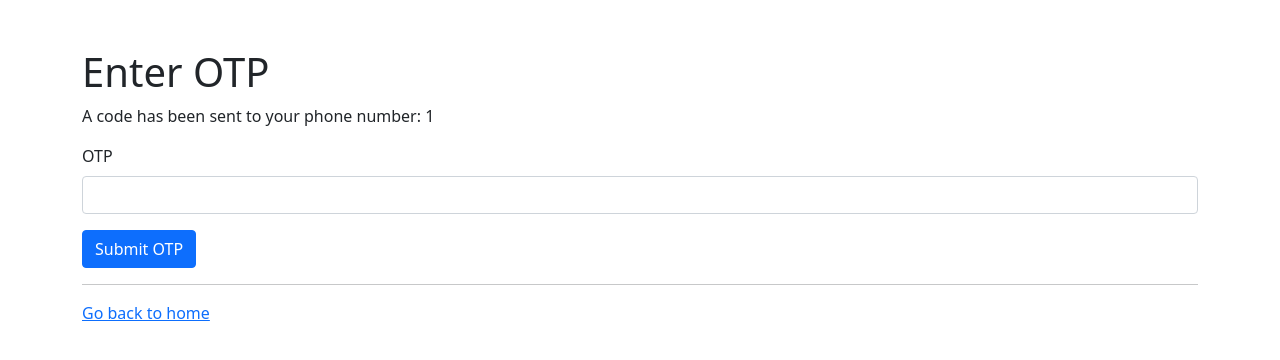
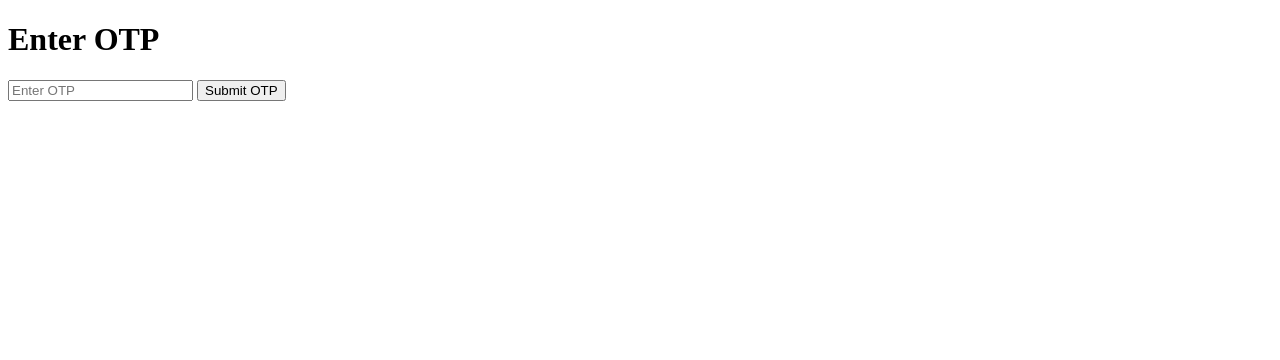
Before and after one commit to Crizen-opp/bot, a Flask app: template templates/otp_form.html in a window 1280 px wide. Shown: the top 360 px of the page. Run offline with Flask 3, Linux system fonts and the light colour scheme; the template is opened without the code that fills it: most values are stand-ins (such as "Sample title", 1, 10 or a date in 2020); some libraries are stand-ins or nearby versions.

Commit message:
Update otp_form.html

```diff
--- a/templates/otp_form.html
+++ b/templates/otp_form.html
@@ -3,28 +3,14 @@
 <head>
     <meta charset="UTF-8">
     <meta name="viewport" content="width=device-width, initial-scale=1.0">
-    <title>Telegram Authentication - OTP</title>
-    <link rel="stylesheet" href="https://cdnjs.cloudflare.com/ajax/libs/bootstrap/5.1.3/css/bootstrap.min.css">
+    <title>Enter OTP</title>
 </head>
 <body>
-    <div class="container">
-        <h1 class="mt-5">Enter OTP</h1>
-        <p>A code has been sent to your phone number: {{ phone_number }}</p>
-
-        <!-- OTP Input Form -->
-        <form action="{{ url_for('authenticate_otp') }}" method="POST">
-            <div class="mb-3">
-                <label for="otp" class="form-label">OTP</label>
-                <input type="text" class="form-control" id="otp" name="otp" required>
-            </div>
-
-            <button type="submit" class="btn btn-primary">Submit OTP</button>
-        </form>
-
-        <hr>
-        <a href="{{ url_for('index') }}">Go back to home</a>
-    </div>
-
-    <script src="https://cdnjs.cloudflare.com/ajax/libs/bootstrap/5.1.3/js/bootstrap.bundle.min.js"></script>
+    <h1>Enter OTP</h1>
+    <form action="{{ url_for('authenticate_otp') }}" method="POST">
+        <input type="text" name="otp" placeholder="Enter OTP" required>
+        <input type="hidden" name="phone_number" value="{{ phone_number }}">
+        <button type="submit">Submit OTP</button>
+    </form>
 </body>
 </html>
```
